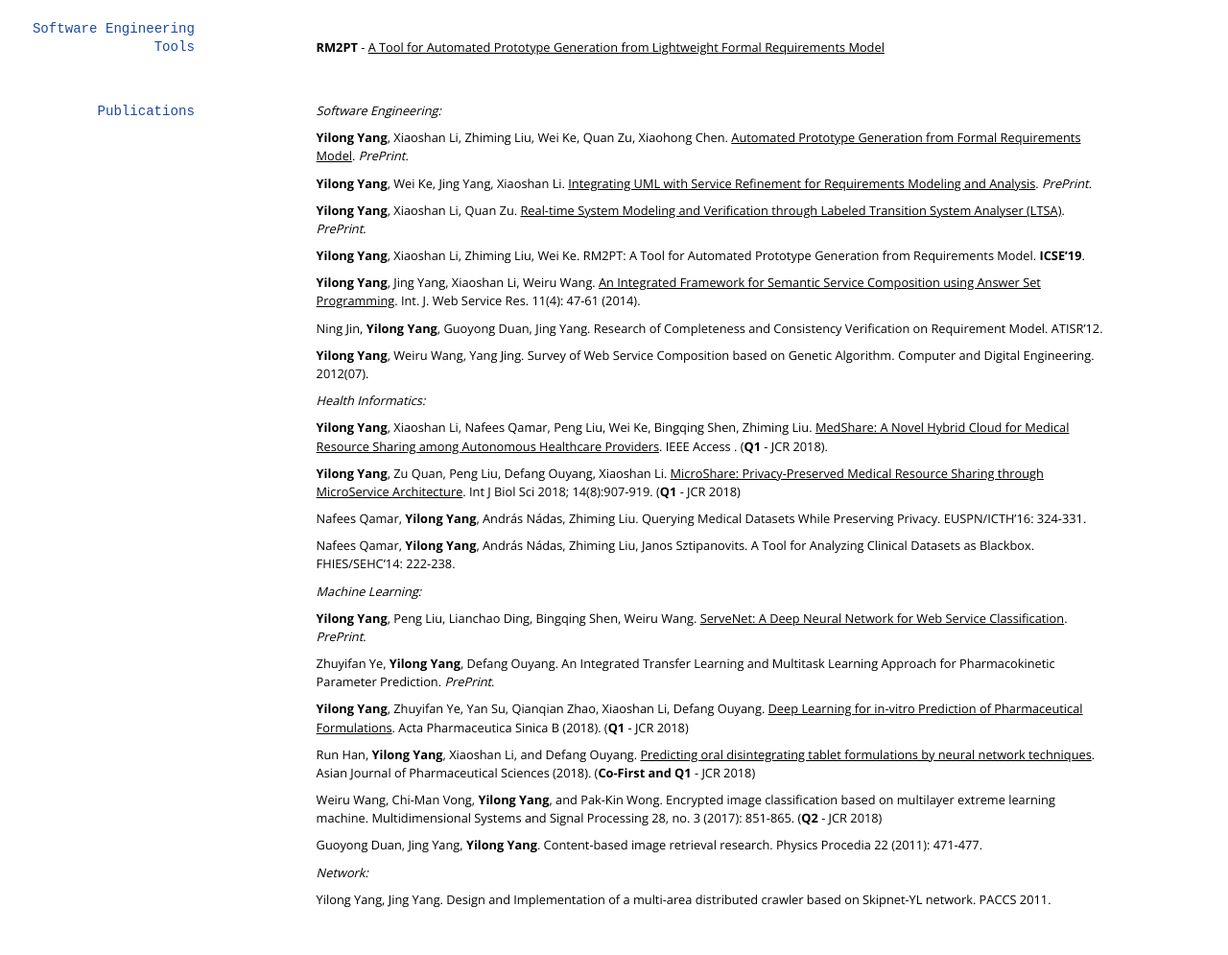
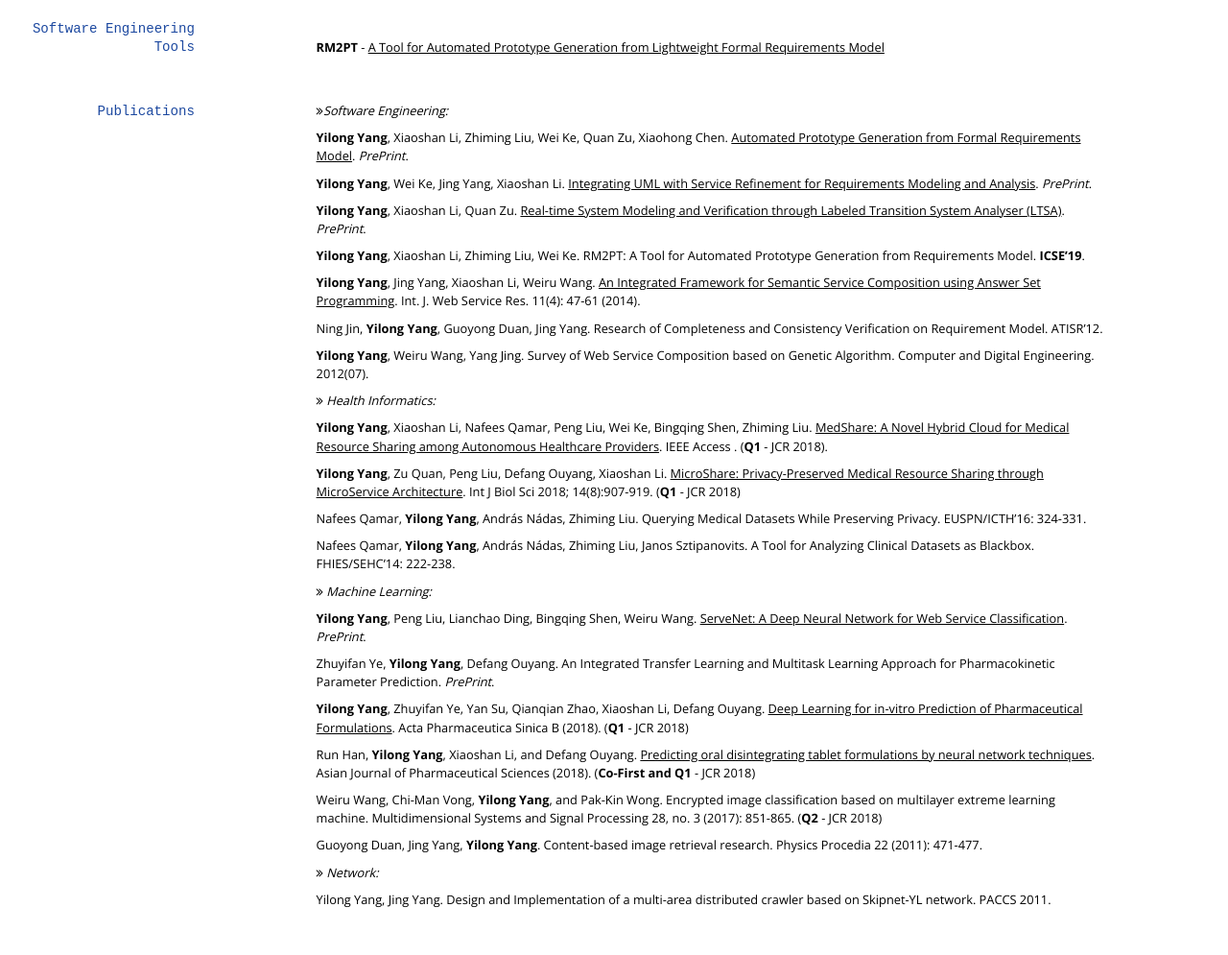
Before and after one commit to yylonly/yylonly.github.io, a Jekyll site: the page built from index.md, in a window 1280 px wide. Shown: the part 500-1495 px from the top of the page at 96% size. Built offline with Jekyll 4.4.1, drawn with Linux system fonts in a browser that asks for light colours; nearby versions of some CDN libraries; some web fonts are replaced.

Commit message:
update list

```diff
--- a/index.md
+++ b/index.md
@@ -41,7 +41,7 @@ I'm a PhD Candidate in Software Engineering at the University of Macau, Macau. R
 
 ## Publications
 
-*Software Engineering:*
+<i class="fa fa-angle-double-right" aria-hidden="true"></i>*Software Engineering:*
 
 **Yilong Yang**, Xiaoshan Li, Zhiming Liu, Wei Ke, Quan Zu, Xiaohong Chen. [Automated Prototype Generation from Formal Requirements Model](https://www.researchgate.net/publication/327392292_Automated_Prototype_Generation_from_Formal_Requirements_Model). *PrePrint*.
 
@@ -57,7 +57,7 @@ Ning Jin, **Yilong Yang**, Guoyong Duan, Jing Yang. Research of Completeness and
 
 **Yilong Yang**, Weiru Wang, Yang Jing. Survey of Web Service Composition based on Genetic Algorithm. Computer and Digital Engineering. 2012(07).
 
-*Health Informatics:*
+<i class="fa fa-angle-double-right" aria-hidden="true"></i> *Health Informatics:*
 
 **Yilong Yang**, Xiaoshan Li, Nafees Qamar, Peng Liu, Wei Ke, Bingqing Shen, Zhiming Liu. [MedShare: A Novel Hybrid Cloud for Medical Resource Sharing among Autonomous Healthcare Providers](https://www.researchgate.net/publication/327027574_MedShare_A_Novel_Hybrid_Cloud_for_Medical_Resource_Sharing_among_Autonomous_Healthcare_Providers). IEEE Access . (**Q1** - JCR 2018).
 
@@ -67,7 +67,8 @@ Nafees Qamar, **Yilong Yang**, András Nádas, Zhiming Liu. Querying Medical Dat
 
 Nafees Qamar, **Yilong Yang**, András Nádas, Zhiming Liu, Janos Sztipanovits. A Tool for Analyzing Clinical Datasets as Blackbox. FHIES/SEHC'14: 222-238.
 
-*Machine Learning:*
+<i class="fa fa-angle-double-right" aria-hidden="true"></i>
+ *Machine Learning:*
 
 **Yilong Yang**, Peng Liu, Lianchao Ding, Bingqing Shen, Weiru Wang. [ServeNet: A Deep Neural Network for Web Service Classification](https://www.researchgate.net/publication/325778290_ServeNet_A_Deep_Neural_Network_for_Web_Service_Classification). *PrePrint*.
 
@@ -81,7 +82,7 @@ Weiru Wang, Chi-Man Vong, **Yilong Yang**, and Pak-Kin Wong. Encrypted image cla
 
 Guoyong Duan, Jing Yang, **Yilong Yang**. Content-based image retrieval research. Physics Procedia 22 (2011): 471-477.
 
-*Network:*
+<i class="fa fa-angle-double-right" aria-hidden="true"></i> *Network:*
 
 Yilong Yang, Jing Yang. Design and Implementation of a multi-area distributed crawler based on Skipnet-YL network. PACCS 2011.
 
```
